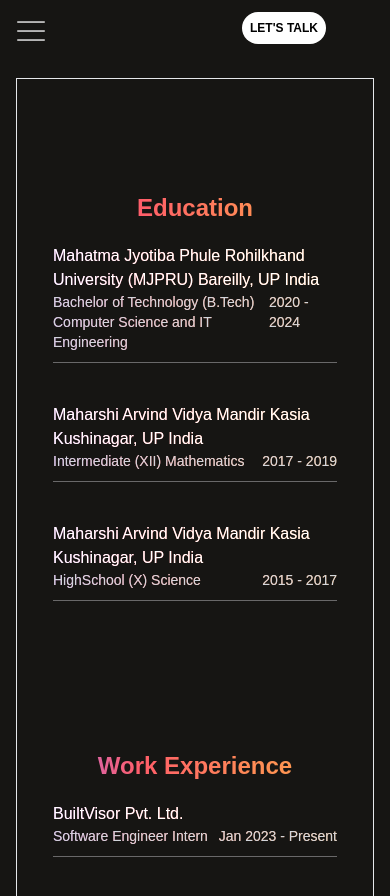
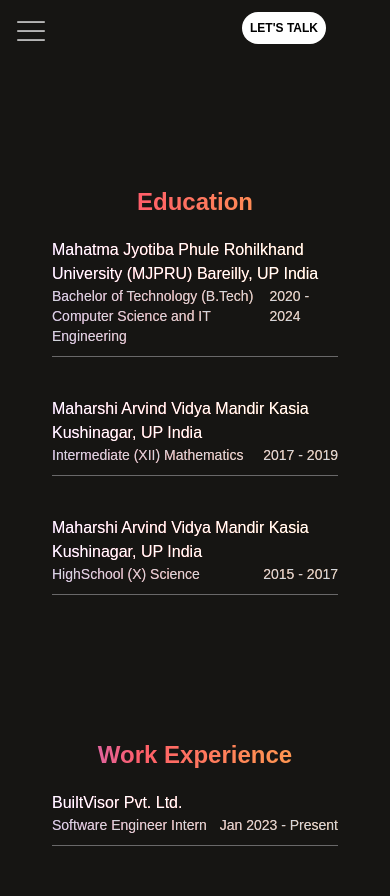
Before and after one commit to ShamsadAlam/New-Portfolio, a Next.js app: page /about in a window 390 px wide. Shown: the top 896 px of the page. Built offline with nearby package versions, Linux system fonts and the light colour scheme.

Commit message:
flex-box issue resolved

```diff
--- a/components/About.jsx
+++ b/components/About.jsx
@@ -22,7 +22,7 @@ const About = () => {
     <Fade>
       <div
         id="about"
-        className="flex flex-col justify-evenly sm:flex-row lg:flex-row m-4 sm:m-8 lg:m-12 h-screen border"
+        className="flex flex-col justify-evenly sm:flex-row lg:flex-row m-4 sm:m-8 lg:m-12 h-screen"
       >
         {/* EDUCATION */}
         <div style={styles.title} className=" m-4 sm:m-8 lg:m-12">
@@ -76,7 +76,7 @@ const About = () => {
         </div>
 
         {/* WORK EXPERIENCE */}
-        <div style={styles.title} className="m-4 sm:m-8 lg:m-12">
+        <div style={styles.title} className="m-4 sm:m-8 lg:m-12 mb-8">
           <h1 className="text-2xl sm:text-lg lg:text-5xl font-semibold grid place-items-center sm:px-5 lg:px-5">
             Work Experience
           </h1>
```
